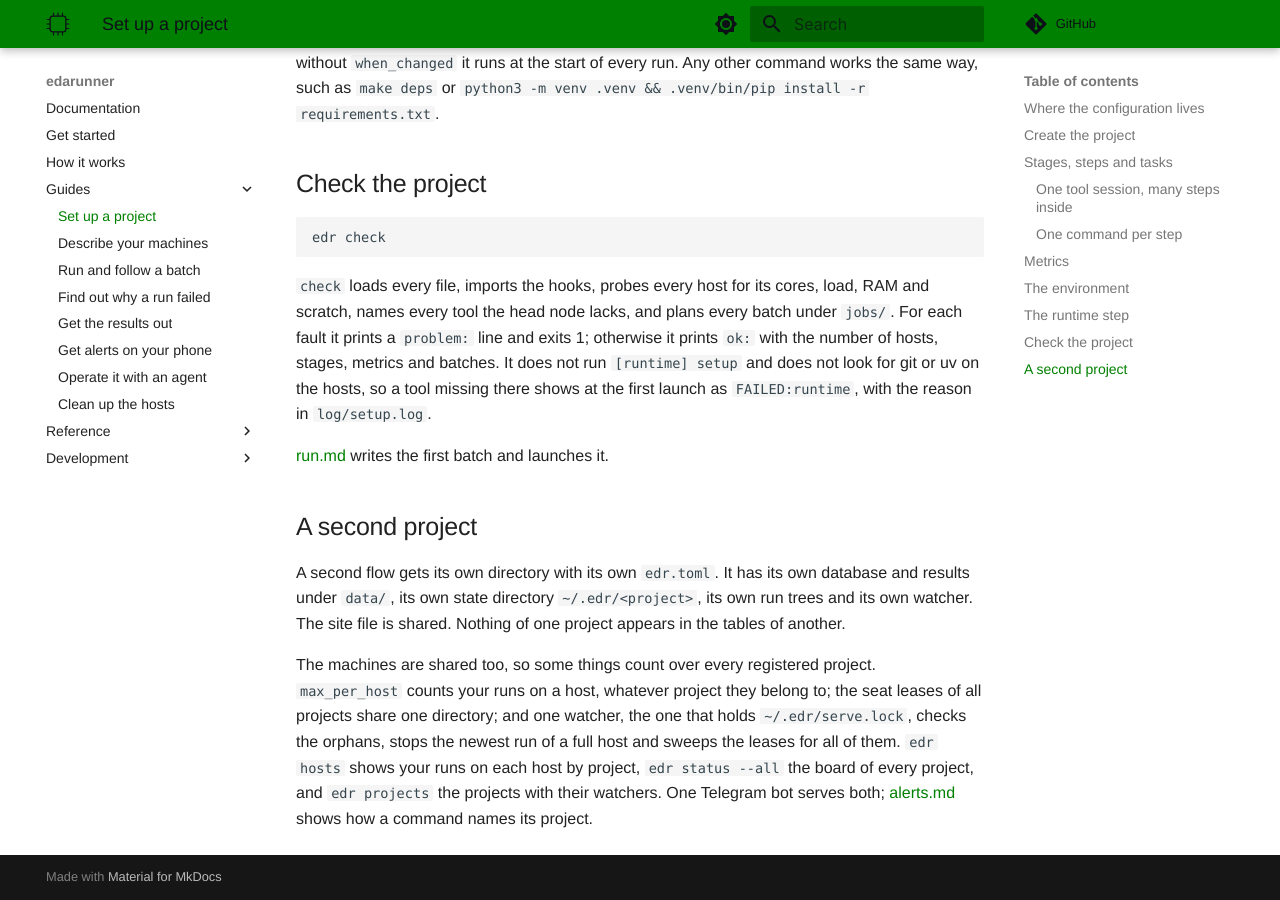
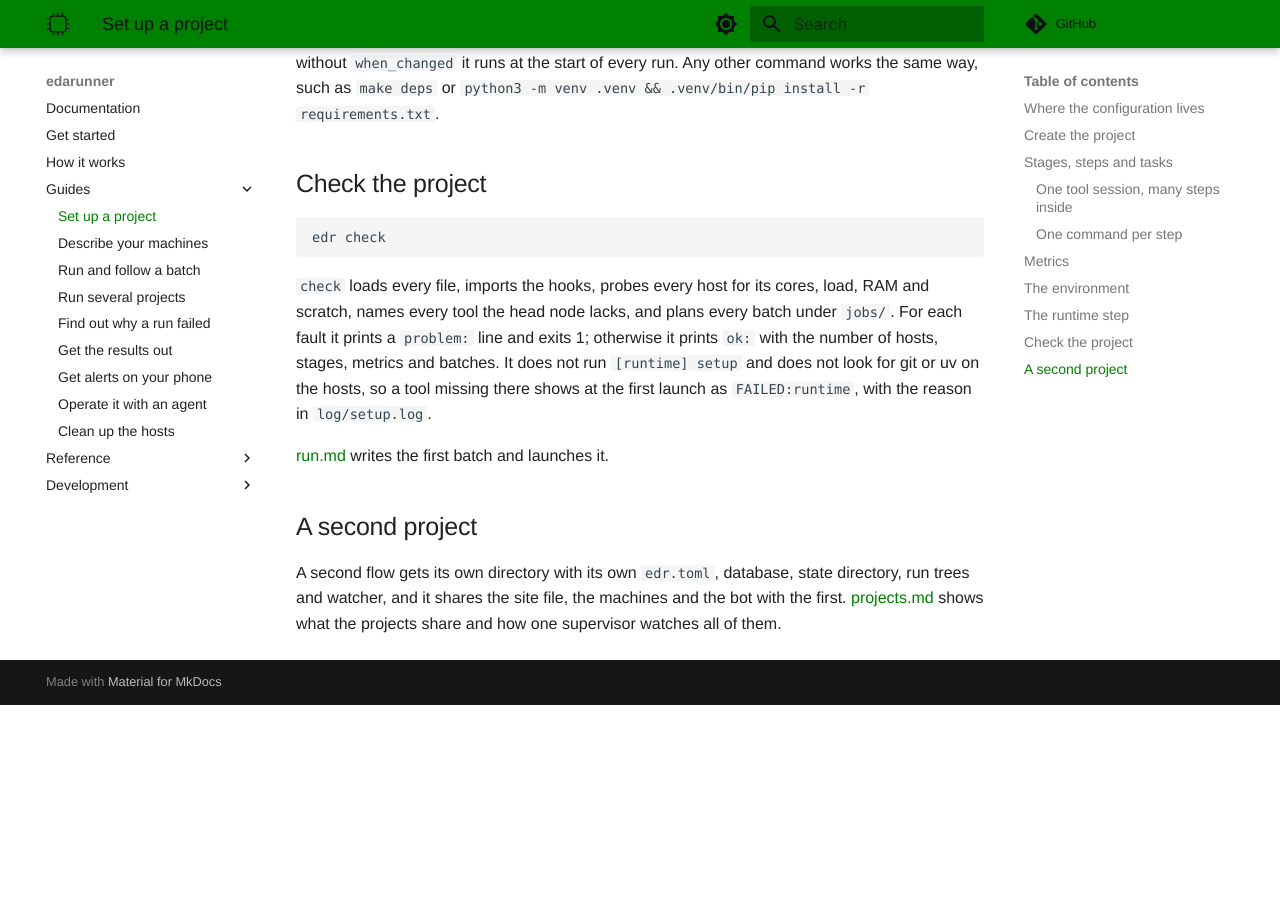
Before and after one commit to lionnus/edarunner, an MkDocs documentation site: the page built from docs/guides/project.md, in a window 1280 px wide and 900 px high, scrolled down 5558 px. Built offline with MkDocs 1.6.1 and Material for MkDocs 9.7.7, drawn with Linux system fonts in a browser that asks for light colours; comment, search, counter and statistics services are not loaded; after the commit the page ends 6263 px from its top, so only the background shows below that.

Commit message:
:memo: docs: Add the guide to run several projects under one supervisor

```diff
--- a/docs/guides/project.md
+++ b/docs/guides/project.md
@@ -288,18 +288,7 @@
 
 ## A second project
 
-A second flow gets its own directory with its own `edr.toml`. It has its
-own database and results under `data/`, its own state directory
-`~/.edr/<project>`, its own run trees and its own watcher. The site file
-is shared. Nothing of one project appears in the tables of another.
-
-The machines are shared too, so some things count over every registered
-project. `max_per_host` counts your runs on a host, whatever project they
-belong to; the seat leases of all projects share one directory; and one
-watcher, the one that holds `~/.edr/serve.lock`, checks the orphans,
-stops the newest run of a full host and sweeps the leases for all of
-them. `edr hosts` shows your runs on each host by project,
-`edr status --all` the board of every project, and `edr projects` the
-projects with their watchers. One Telegram bot serves both;
-[alerts.md](alerts.md#one-bot-for-every-project) shows how a command
-names its project.
+A second flow gets its own directory with its own `edr.toml`, database,
+state directory, run trees and watcher, and it shares the site file, the
+machines and the bot with the first. [projects.md](projects.md) shows
+what the projects share and how one supervisor watches all of them.
```
Also changed, not shown: README.md (+3 -2 lines), docs/README.md (+1 -0 lines), docs/guides/alerts.md (+2 -1 lines), docs/guides/projects.md (added, +149 -0 lines), docs/guides/run.md (+1 -0 lines), docs/how-it-works.md (+2 -0 lines), docs/guides/.pages.
